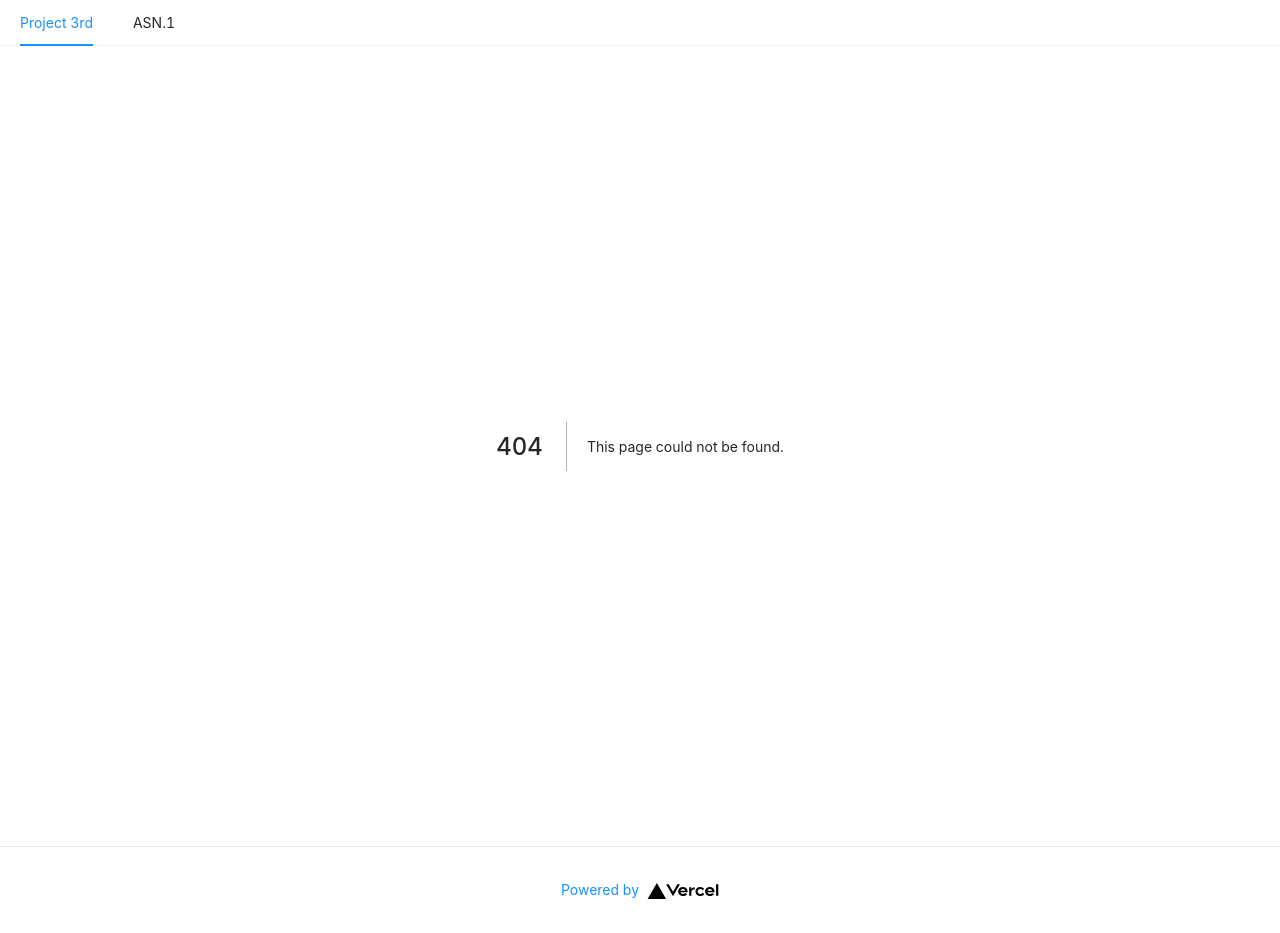
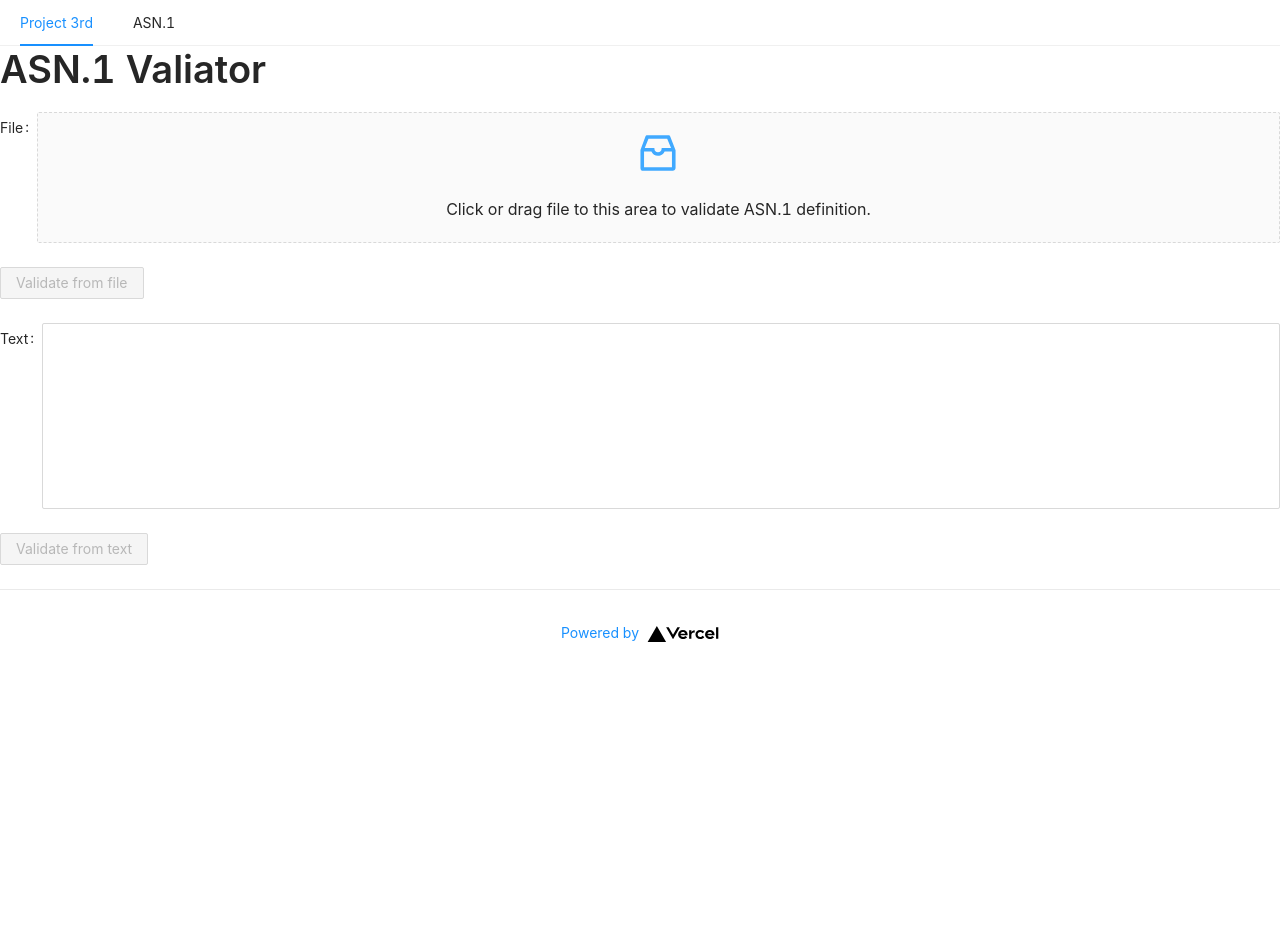
Before and after one commit to proj3rd/proj3rd.github.io, a Next.js app: page /asn1/validate in a window 1280 px wide. Before the commit this address had no page. After the commit the page ends 800 px from the top, so only its background shows below. Built offline with nearby package versions, Linux system fonts and the light colour scheme.

Commit message:
add ASN.1 validator skeleton

```diff
--- /dev/null
+++ b/pages/asn1/validate.tsx
@@ -0,0 +1,76 @@
+import { Button, Col, Form, Input, Row, Typography, Upload } from "antd";
+import { useForm } from "antd/lib/form/Form";
+import { InboxOutlined } from "@ant-design/icons";
+import { useState } from "react";
+
+const { TextArea } = Input;
+const { Dragger } = Upload;
+
+export default function Extract() {
+  const [formFile] = useForm();
+  const [formText] = useForm();
+
+  const [disabledFile, setDisabledFile] = useState(true);
+  const [disabledText, setDisabledText] = useState(true);
+
+  function onValuesChangeFile(changedValues: any) {
+    const { file } = changedValues;
+    if (!file) {
+      return;
+    }
+    setDisabledFile(file.fileList.length === 0);
+  }
+
+  function onValuesChangeText(changedValues: any) {
+    const { text } = changedValues;
+    setDisabledText(!text);
+  }
+
+  return (
+    <>
+      <Typography.Title level={1}>ASN.1 Valiator</Typography.Title>
+      <Form form={formFile} component={false} onValuesChange={onValuesChangeFile}>
+        <Row>
+          <Col span={24}>
+            <Form.Item name="file" label="File">
+              <Dragger multiple={false} maxCount={1}>
+                <p className="ant-upload-drag-icon">
+                  <InboxOutlined />
+                </p>
+                <p className="ant-upload-text">
+                  Click or drag file to this area to validate ASN.1 definition.
+                </p>
+              </Dragger>
+            </Form.Item>
+          </Col>
+        </Row>
+        <Row>
+          <Col span={24}>
+            <Form.Item>
+              <Button disabled={disabledFile}>Validate from file</Button>
+            </Form.Item>
+          </Col>
+        </Row>
+      </Form>
+      <Form form={formText} component={false} onValuesChange={onValuesChangeText}>
+        <Row>
+          <Col span={24}>
+            <Form.Item name="text" label="Text">
+              <TextArea
+                autoSize={{ minRows: 8, maxRows: 24 }}
+                style={{ fontFamily: "monospace, monospace" }}
+              />
+            </Form.Item>
+          </Col>
+        </Row>
+        <Row>
+          <Col span={24}>
+            <Form.Item>
+              <Button disabled={disabledText}>Validate from text</Button>
+            </Form.Item>
+          </Col>
+        </Row>
+      </Form>
+    </>
+  );
+}
```
